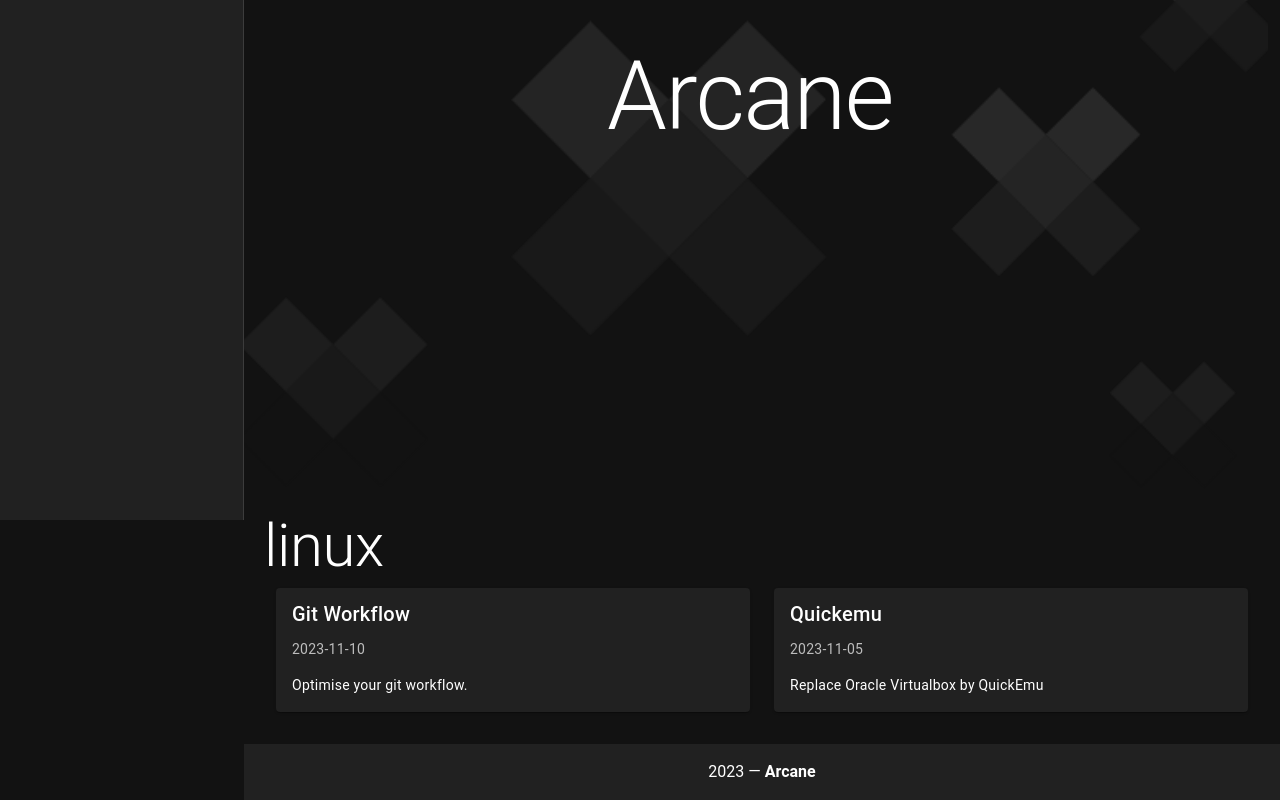
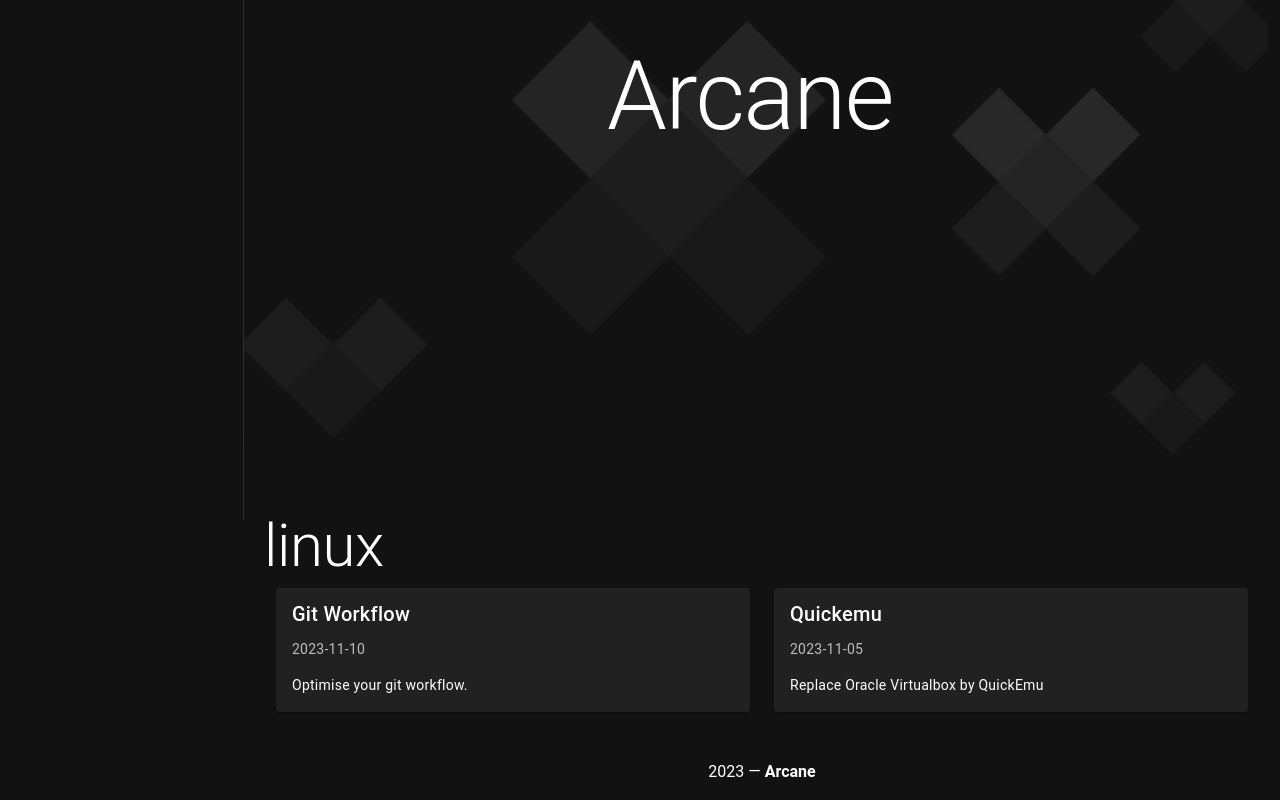
Before and after one commit to szorfein/arcane, a Vue app: page / in a window 1280 px wide. Shown: the part 280-1080 px from the top of the page. Built offline with nearby package versions, Linux system fonts and the light colour scheme.

Commit message:
nav use color

```diff
--- a/src/components/Footer.vue
+++ b/src/components/Footer.vue
@@ -1,5 +1,5 @@
 <template>
-    <v-footer>
+    <v-footer class="dbg">
         <div class="px-4 py-2 text-center w-100">
             {{ new Date().getFullYear() }} — <strong>Arcane</strong>
         </div>
--- a/src/layouts/desktop/TopBar.vue
+++ b/src/layouts/desktop/TopBar.vue
@@ -7,7 +7,7 @@
 </script>
 
 <template>
-    <v-navigation-drawer width="244" class="h-100" style="position: fixed;">
+    <v-navigation-drawer width="244" class="h-100 dbg" style="position: fixed;">
         <h4 class="text-h4 ma-8">Arcane</h4>
 
         <v-divider></v-divider>
@@ -17,3 +17,9 @@
         </nav>
     </v-navigation-drawer>
 </template>
+
+<style>
+ .dbg {
+     background-color: rgb(var(--v-theme-background));
+ }
+</style>
--- a/src/layouts/tablet/TopBar.vue
+++ b/src/layouts/tablet/TopBar.vue
@@ -3,7 +3,8 @@
         v-model="drawer"
         :rail="rail"
         permanent
-        style="position: fixed;">
+        style="position: fixed;"
+        class="dbg">
         <v-list-item prepend-avatar="@/assets/logo-site.png" title="Arcane" nav @click="rail = !rail">
             <template v-slot:append>
                 <v-btn
@@ -16,8 +17,7 @@
 
         <v-divider></v-divider>
 
-        <v-list density="compact" nav :items="items">
-        </v-list>
+        <v-list density="compact" nav :items="items"></v-list>
     </v-navigation-drawer>
 </template>
 
```
